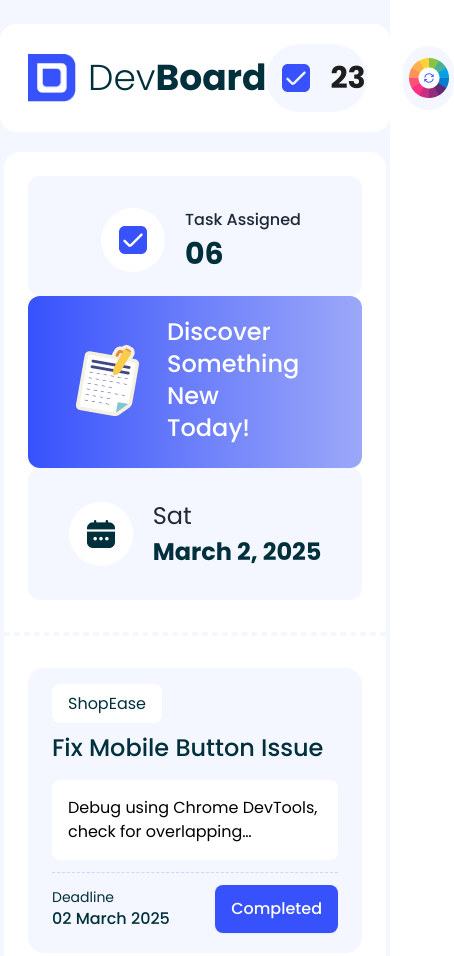
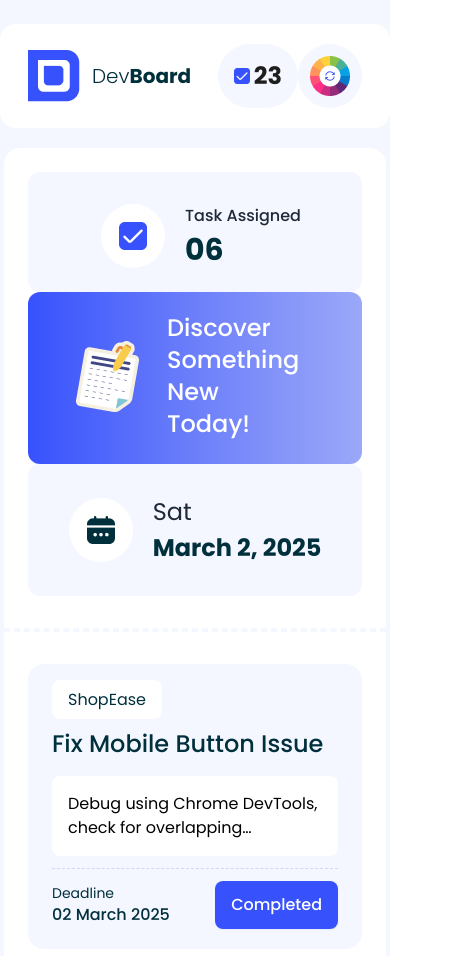
Before and after one commit to Sabbir-75/Dev-Board, a plain HTML site: page index.html in a window 390 px wide. Shown: the top 956 px of the page, 454 px wide, since content can reach past the window. Drawn offline with nearby package versions, Linux system fonts and the light colour scheme.

Commit message:
92% Cpmplete

```diff
--- a/index.html
+++ b/index.html
@@ -43,15 +43,15 @@
         <nav class="px-6 py-5">
             <div class="flex justify-between items-center">
                 <div class="flex gap-3 items-center">
-                    <img class="max-w-12" src="photo/logo.png" alt="logo_png">
-                    <h1 class="text-4xl font-light text-title">Dev<span class="font-bold">Board</span></h1>
+                    <img class="sm:max-w-12" src="photo/logo.png" alt="logo_png">
+                    <h1 class="text-xl md:text-4xl lg:text-4xl font-light text-title">Dev<span class="font-bold">Board</span></h1>
                 </div>
-                <div class="flex gap-9 items-center">
-                    <div class="flex gap-5 p-4 justify-between items-center bg-gray rounded-full">
+                <div class="flex sm:gap-9 items-center">
+                    <div class="flex gap-1 md:gap-5 lg:gap-5 p-4 justify-between items-center bg-gray rounded-full">
 
-                        <img class="w-8" src="photo/checkbox.png" alt="checjbox">
+                        <img class="w-4 md:w-8 lg:w-8" src="photo/checkbox.png" alt="checjbox">
 
-                        <h3 id="Incre" class="text-3xl font-bold text-[#1E1E1E]">23</h3>
+                        <h3 id="Incre" class="text-2xl md:text-2xl lg:text-3xl font-bold text-[#1E1E1E]">23</h3>
                     </div>
                     <div id="change" class="w-16 h-16 bg-gray flex justify-center items-center rounded-full cursor-pointer">
                         <img class="w-10" src="photo/theme-btn.png" alt="theme">
```
